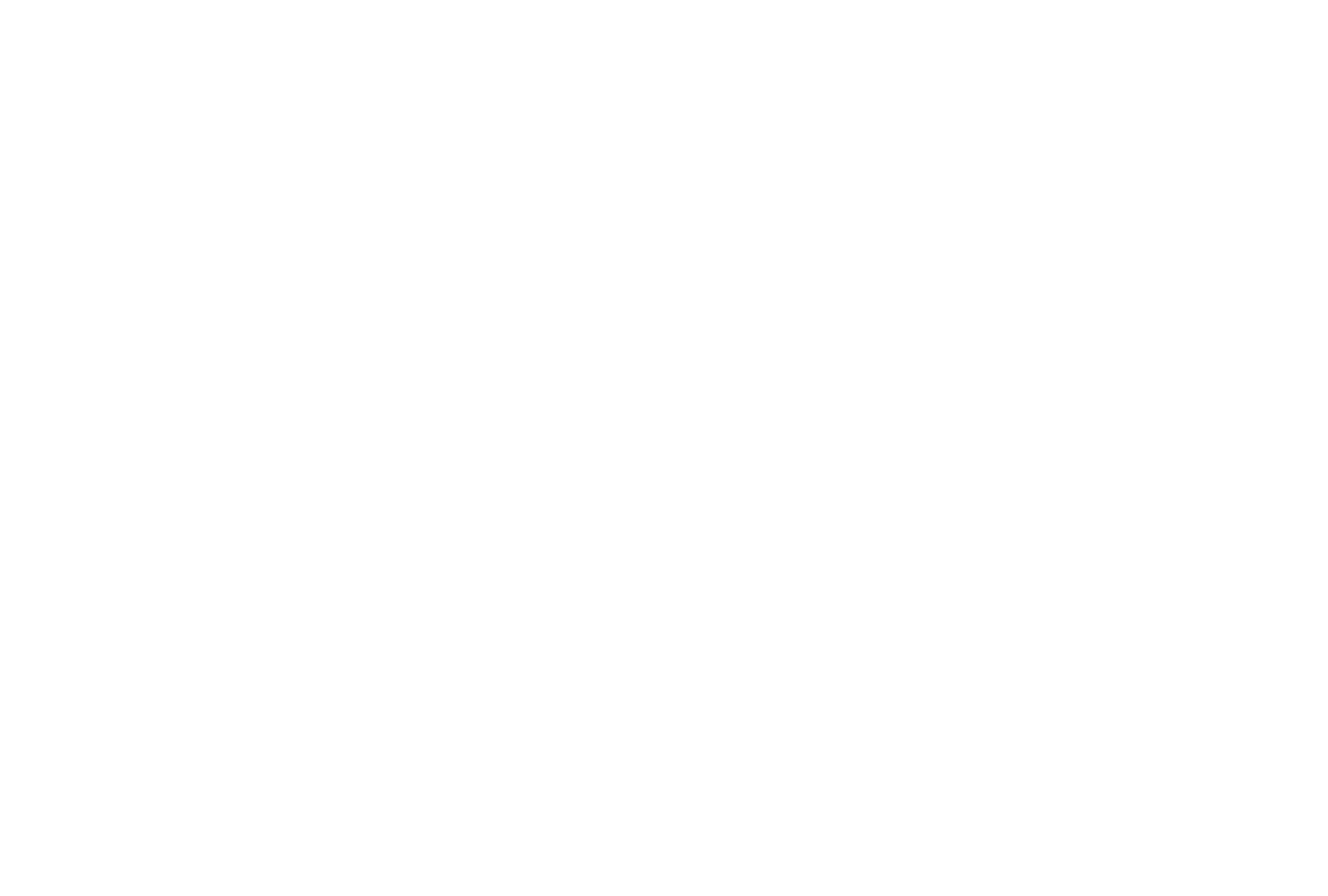
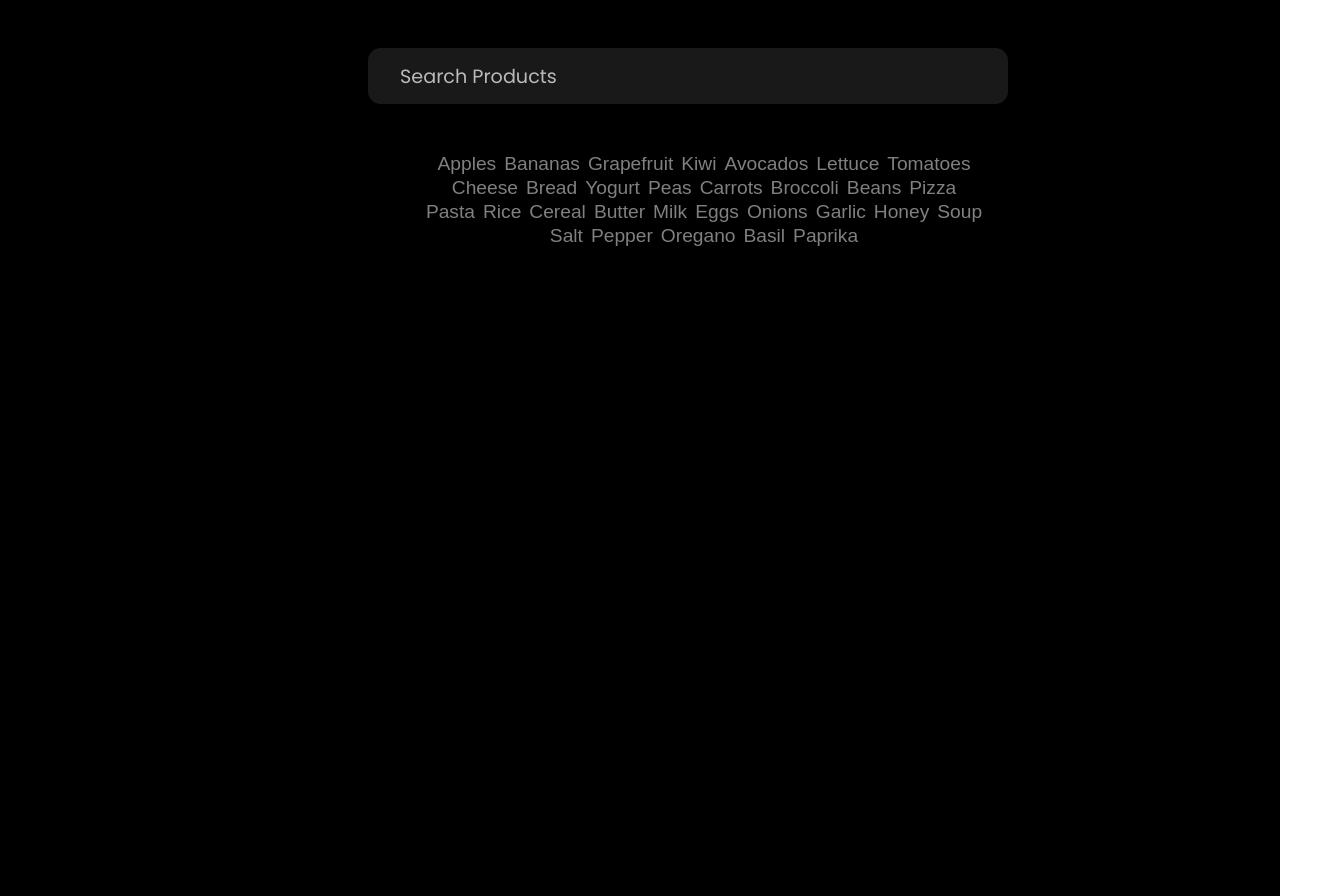
Before and after one commit to sushilbhattarai45/Aantaryaan, a React (Create React App) app in the folder aantaryaan/: page /activities in a window 1280 px wide. Before the commit this address had no page. Shown: the whole page, 1328 px wide, since content can reach past the window. Before the commit the page ends 800 px from the top, so only its background shows below. Built offline with nearby package versions, Linux system fonts and the light colour scheme; a web font is replaced by a local one.

Commit message:
Search Page

```diff
--- a/aantaryaan/src/App.js
+++ b/aantaryaan/src/App.js
@@ -7,6 +7,7 @@
 import MyBook from "./pages/flipbook";
 import Jupi from "./pages/Jupi";
 import Planet from "./pages/Planet";
+import ActivitiesPage from "./pages/ActivitiesPage";
 function App() {
   return (
     <Router>
@@ -17,6 +18,7 @@
           <Route path="/saturn" element={<Saturn />} />
           <Route path="/img" element={<Img />} />
           <Route path="/planet" element={<Planet />} />
+          <Route path="/activities" element={<ActivitiesPage />} />
           <Route path="/Jupi" element={<Jupi />} />
         </Routes>
       </div>
--- /dev/null
+++ b/aantaryaan/src/components/SearchBar.css
@@ -0,0 +1,92 @@
+@import url("https://fonts.googleapis.com/css2?family=Raleway&display=swap");
+
+.container {
+  width: 100vw;
+  height: 100vh;
+  display: flex;
+  flex-direction: column;
+  /* justify-content: center; */
+  align-items: center;
+}
+
+#input-label {
+  display: none;
+}
+
+.input-wrap {
+  width: 50%;
+  height: 3.5rem;
+  display: flex;
+  justify-content: center;
+  align-items: center;
+  padding: 0 1rem 0 1rem;
+  border-radius: 0.8rem;
+  background: #191919;
+  box-sizing: border-box;
+}
+
+.input-wrap i {
+  font-size: 1.5rem;
+  color: white;
+}
+
+#product-search {
+  font-family: "Poppins";
+  font-weight: 100;
+  font-size: 1.2rem;
+  color: white;
+  width: 100%;
+  height: 100%;
+  padding: 0 0 0 1rem;
+  background: #191919;
+  border: none;
+  outline: none;
+}
+
+#product-search::placeholder {
+  color: white;
+  opacity: 0.7;
+}
+
+.fa-times:hover {
+  cursor: pointer;
+}
+
+.results-wrap {
+  width: 50%;
+  min-height: 11rem;
+  max-height: auto;
+  margin-top: 1rem;
+  padding: 1rem;
+  box-sizing: border-box;
+}
+
+.list-item {
+  display: inline-flex;
+  word-wrap: initial;
+  list-style-type: none;
+  font-size: 1.2rem;
+  line-height: 1.5rem;
+  text-transform: capitalize;
+  margin-right: 0.5rem;
+}
+
+.list-item a {
+  color: grey;
+  text-decoration: none;
+}
+
+.list-item a:hover {
+  color: tomato;
+  transition: 200ms ease-in;
+}
+
+@media (max-width: 768px) {
+  .input-wrap {
+    width: 96%;
+  }
+
+  .results-wrap {
+    width: 96%;
+  }
+}
--- /dev/null
+++ b/aantaryaan/src/components/SearchBar.js
@@ -0,0 +1,50 @@
+import React from "react";
+import "./SearchBar.css";
+
+function SearchBar(props) {
+  const [searchVal, setSearchVal] = React.useState("");
+
+  const handleInput = (e) => {
+    setSearchVal(e.target.value);
+  };
+
+  const handleClearBtn = () => {
+    setSearchVal("");
+  };
+
+  const filteredProducts = props.products.filter((product) => {
+    return product.includes(searchVal);
+  });
+
+  return (
+    <div className="container">
+      <div className="input-wrap">
+        <i className="fas fa-search"></i>
+        <label for="product-search" id="input-label">
+          Product Search
+        </label>
+        <input
+          onChange={handleInput}
+          value={searchVal}
+          type="text"
+          name="product-search"
+          id="product-search"
+          placeholder="Search Products"
+        />
+        <i onClick={handleClearBtn} className="fas fa-times"></i>
+      </div>
+      <div className="results-wrap">
+        <ul>
+          {filteredProducts.map((product) => {
+            return (
+              <li key={product} className="list-item">
+                <a href="#">{product}</a>
+              </li>
+            );
+          })}
+        </ul>
+      </div>
+    </div>
+  );
+}
+export default SearchBar;
--- /dev/null
+++ b/aantaryaan/src/pages/ActivitiesPage.js
@@ -0,0 +1,56 @@
+import React from "react";
+import SearchBar from "../components/SearchBar";
+
+const ActivitiesPage = () => {
+  let products = [
+    "apples",
+    "bananas",
+    "grapefruit",
+    "kiwi",
+    "avocados",
+    "lettuce",
+    "tomatoes",
+    "cheese",
+    "bread",
+    "yogurt",
+    "peas",
+    "carrots",
+    "broccoli",
+    "beans",
+    "pizza",
+    "pasta",
+    "rice",
+    "cereal",
+    "butter",
+    "milk",
+    "eggs",
+    "onions",
+    "garlic",
+    "honey",
+    "soup",
+    "salt",
+    "pepper",
+    "oregano",
+    "basil",
+    "paprika",
+  ];
+  return (
+    <div
+      style={{
+        minHeight: "100vh",
+        position: "relative",
+        backgroundColor: "black",
+        padding: "48px",
+        display: "block",
+        //   overflowX: "hidden",
+      }}
+    >
+        <div>
+
+        </div>
+      <SearchBar products={products} />
+    </div>
+  );
+};
+
+export default ActivitiesPage;
```
